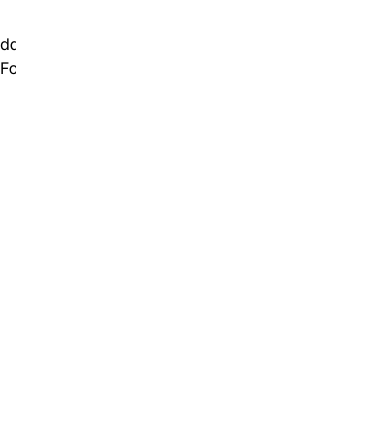
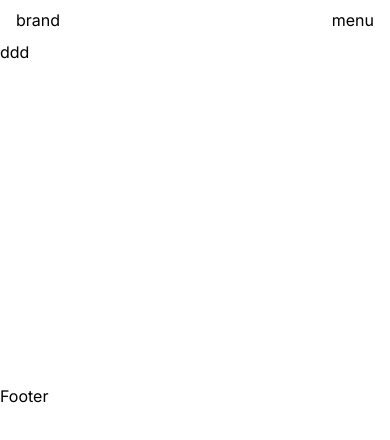
Before and after one commit to moboluwade/portfolio, a Next.js app: page / in a window 390 px wide. Shown: the top 440 px of the page. Built offline with nearby package versions, Linux system fonts and the light colour scheme.

Commit message:
build(header): add boilerplate header code and styling

```diff
--- a/src/app/components/Header/Header.tsx
+++ b/src/app/components/Header/Header.tsx
@@ -1,15 +1,42 @@
 "use client"
 
+import Link from "next/link"
+import { useState } from "react"
+
 const Header = () => {
-
+    const [showSidebar, setShowSidebar] = useState(false)
 
     return (
-        <div className="w-full flex flex-row justify-between px-4 pt-2 relative">
-            <span>brand</span>
-            <div>
+        <div className="w-full fixed overflow-hidden">
+            <div className="relative w-full">
+                <div className=" flex flex-row px-4 pt-2 relative justify-between">
+                    <span>brand</span>
+                    <div className="flex-row gap-4 w-fit content-center hidden md:flex">
+                        <button>
+                            <Link href={"/"}>Portfolio</Link>
+                        </button>
+                        <button>
+                            <Link href={"/"}>Skills</Link>
+                        </button>
+                        <button>
+                            <Link href={"/"}>Contact Me</Link>
+                        </button>
+                    </div>
+                    <button
+                        onClick={() => setShowSidebar(!showSidebar)}
+                        className="cursor-pointer flex flex-row content-center md:hidden">
+                        <span>menu</span>
+                    </button>
+                </div>
+                <div className={`absolute top-0 w-full h-32 bg-white ${showSidebar ? `left-0` : `left-full`}`}>
+                    {/* serves as nav toggler */}
+                    <div
+                        onClick={() => setShowSidebar(!showSidebar)}
+                        className="text-black pl-4 pt-4 w-fit">
+                        X
+                    </div>
+                </div>
             </div>
-            <span className="cursor-pointer">menu</span>
-            <div className="absolute w-full h-32 bg-white"></div>
         </div>
     )
 }
--- a/src/app/page.tsx
+++ b/src/app/page.tsx
@@ -1,7 +1,7 @@
 
 export default function Home() {
   return (
-        <main>
+        <main className="h-96 pt-10">
           <p>ddd</p>
         </main>
   )
```
